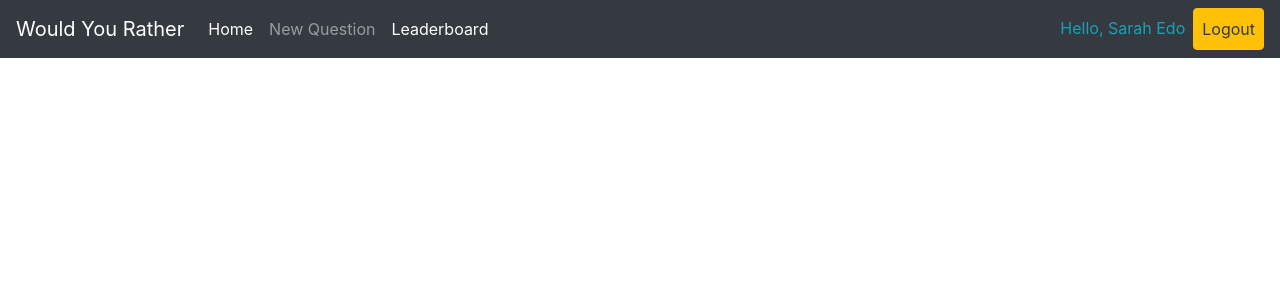
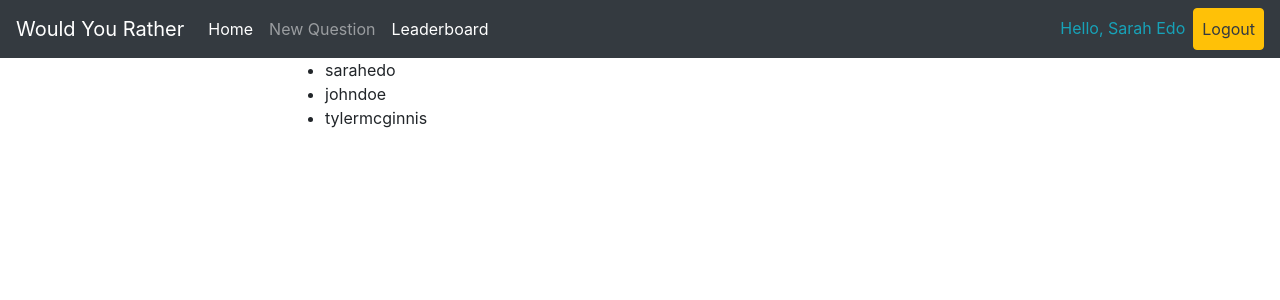
Before and after one commit to SumeetKK/udacity-would-you-rather, a React (Create React App) app: page /leaderboard in a window 1280 px wide. Shown: the top 300 px of the page. Built offline with nearby package versions, Linux system fonts and the light colour scheme.

Commit message:
LeaderBoard Component Completed

```diff
--- a/src/component/App.js
+++ b/src/component/App.js
@@ -6,6 +6,7 @@ import NavBar from './Navbar'
 import Home from './Home'
 import ViewQuestion from './ViewQuestion'
 import NewQuestion from './NewQuestion'
+import Leaderboard from './Leaderboard'
 import {BrowserRouter as Router, Route} from 'react-router-dom';
 
 class App extends Component{
@@ -26,6 +27,7 @@ class App extends Component{
                             <Route exact path="/" component={ Home }/>
                             <Route exact path="/questions/:id" component={ ViewQuestion }/>
                             <Route exact path="/new" component={ NewQuestion }/>
+                            <Route exact path="/leaderboard" component={ Leaderboard }/>
                         </Router>
                     </Fragment>)}
             </div>
--- /dev/null
+++ b/src/component/Leaderboard.js
@@ -0,0 +1,39 @@
+import React, { Component } from 'react'
+import { connect } from 'react-redux'
+import { Container, Col } from 'reactstrap'
+
+class Leaderboard extends Component {
+    render() {
+        const {topUsers} = this.props
+        return (
+            <div>
+                <Container>
+                <Col md={{size: 8, offset: 2}}>
+                    <ul>
+                        {topUsers.map((userId) => (
+                            <li key={userId}>
+                                {userId}
+                            </li>
+                        ))}
+                    </ul>
+                </Col>
+                </Container>
+            </div>
+        )
+    }
+}
+
+function mapStateToProps({users}) {
+
+    const topUsers = (Object.keys(users)).sort((a, b) => {
+        const scoreA = (Object.keys(users[a].answers)).length + users[a].questions.length
+        const scoreB = (Object.keys(users[b].answers)).length + users[b].questions.length
+        return scoreB - scoreA
+      })
+
+    return {
+        topUsers,
+    }
+}
+
+export default connect(mapStateToProps)(Leaderboard)
```
